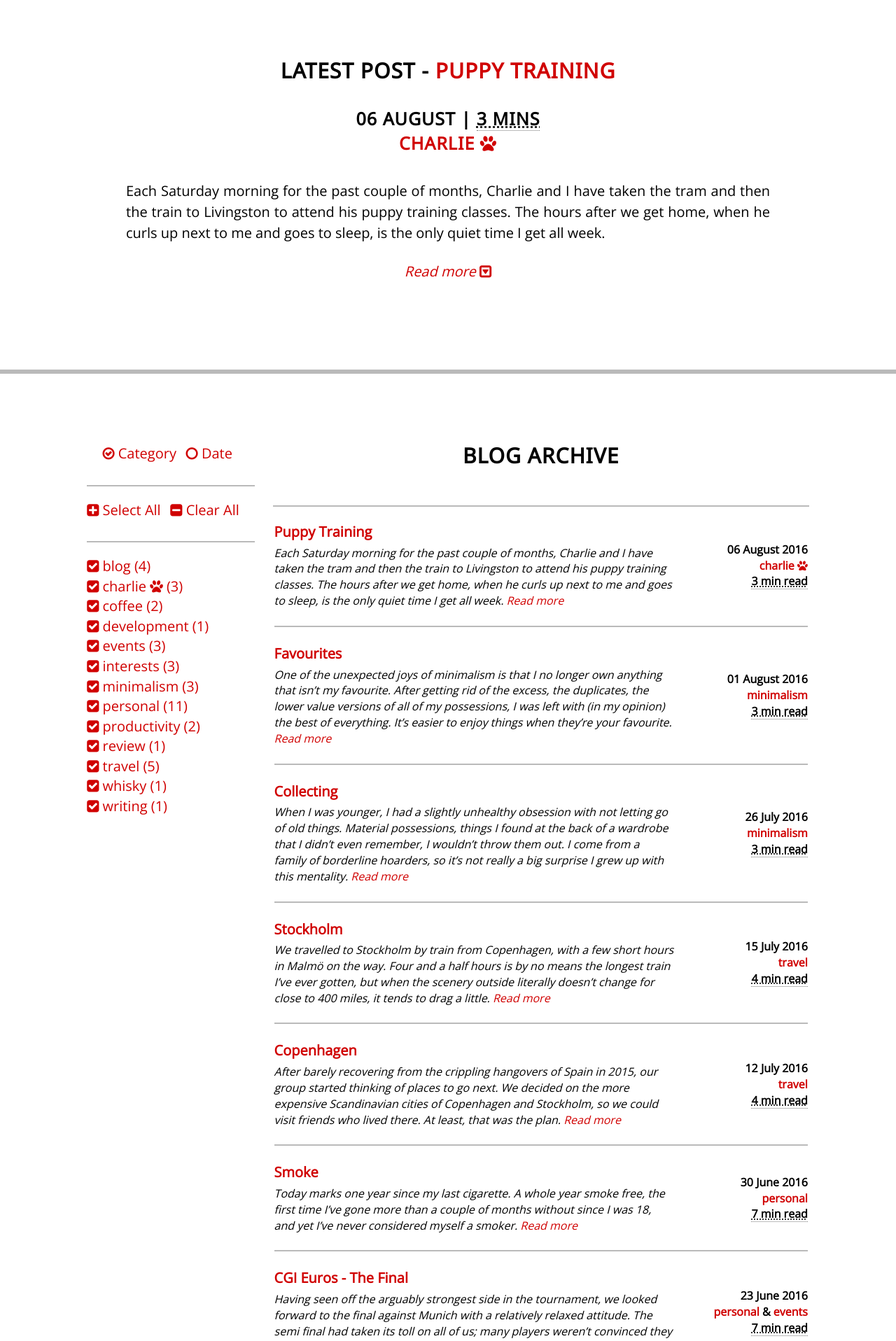
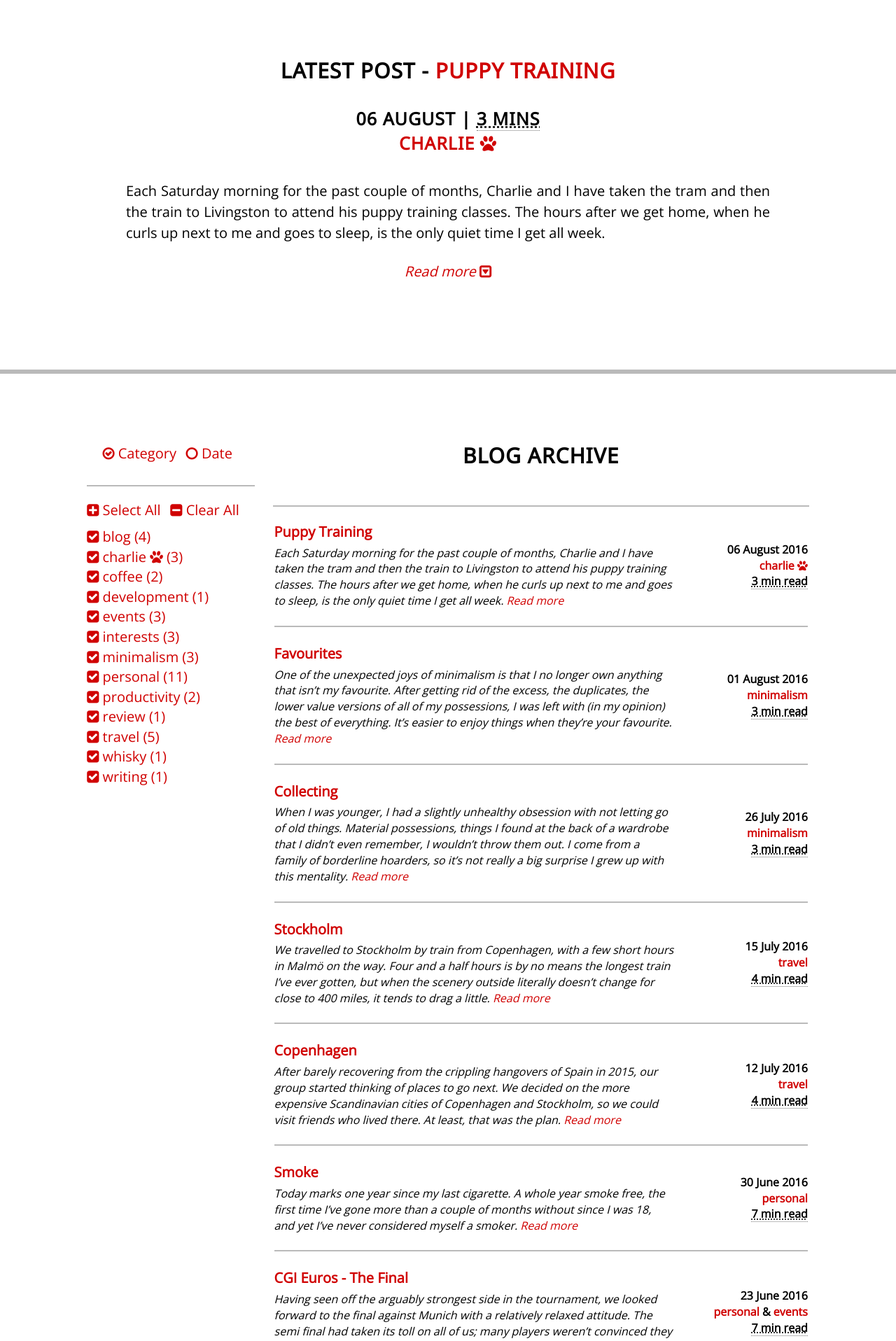
Before and after one commit to CameronD17/blog, a Jekyll site: the page built from index.html, in a window 1280 px wide. Shown: the part 306-2222 px from the top of the page at 70% size. Built offline with Jekyll 4.4.1, drawn with Linux system fonts in a browser that asks for light colours; nearby versions of some CDN libraries; comment, search, counter and statistics services are not loaded.

Commit message:
Minor tweak to filter menu

```diff
--- a/assets/js/blog.js
+++ b/assets/js/blog.js
@@ -48,10 +48,11 @@ $(window).resize(function() {
 
 function lockFilterPane(){
     var filterList = $('#filter-wrapper');
+    var postList = $('#blog-archive');
 
-    if ((($(window).height()) > filterList.height() + 100) && ((filterList.height() + 130) < $('#blog-archive').height()) && document.documentElement.clientWidth > 1040) {
-        var archiveTop          = $('#blog-archive').offset().top;
-        var archiveBottom       = archiveTop + $('#blog-archive').height();
+    if ((($(window).height()) > filterList.height() + 100) && ((filterList.height() + 130) < postList.height()) && document.documentElement.clientWidth > 1040) {
+        var archiveTop          = postList.offset().top;
+        var archiveBottom       = archiveTop + postList.height();
         var categoryListBottom  = $(window).scrollTop() + filterList.height();
 
         if (($(window).scrollTop() >= archiveTop) && (categoryListBottom <= archiveBottom)) {   // Enter Archive
--- a/index.html
+++ b/index.html
@@ -80,15 +80,14 @@ title:      Blog
                     <div id="filter-wrapper">
                         <ul class="list-inline filter-toggle">
                             <li><a class="filter-switch filter-on"><i class="fa fa-check-circle-o fa-fw"></i> Category</a></li>
-                            <li><a class="filter-switch filter-off"> <i class="fa fa-circle-o fa-fw"></i> Date</a></li>
+                            <li><a class="filter-switch filter-off"><i class="fa fa-circle-o fa-fw"></i> Date</a></li>
                         </ul>
                         <div class="post-divider"></div>
+                        <ul class="list-inline select-clear">
+                            <li><a class="all-posts selectall"><i class="fa fa-plus-square fa-fw"></i> Select All</a></li>
+                            <li><a class="all-posts clearall"><i class="fa fa-minus-square fa-fw"></i> Clear All</a></li>
+                        </ul>
                         <div id="category-list">
-                            <ul class="list-inline select-clear">
-                                <li><a class="all-posts selectall"><i class="fa fa-plus-square fa-fw"></i> Select All</a></li>
-                                <li><a class="all-posts clearall"><i class="fa fa-minus-square fa-fw"></i> Clear All</a></li>
-                            </ul>
-                            <div class="post-divider"></div>
                             <ul class="list-unstyled">
                             {% for tag in sortedtags %}
                                 <li><a class="category selected" id="{{ tag }}"><i class="fa fa-check-square fa-fw"></i> {{ tag }}{% if tag == "charlie" %} <i class="fa fa-paw fa-fw"></i>{% endif %} ({{ site.tags[tag] | size }})</a></li>
@@ -96,16 +95,11 @@ title:      Blog
                             </ul>
                         </div>
                         <div id="date-list" class="filter-hidden">
-                            <ul class="list-inline select-clear">
-                                <li><a class="all-posts selectall"><i class="fa fa-plus-square fa-fw"></i> Select All</a></li>
-                                <li><a class="all-posts clearall"><i class="fa fa-minus-square fa-fw"></i> Clear All</a></li>
-                            </ul>
-                            <div class="post-divider"></div>
                             <ul class="list-unstyled">
                             {% assign counter = 0 %}
                             {% for post in site.posts %}
-                                {% capture month %}{{ post.date | date: '%Y %b' }}{% endcapture %}
-                                {% capture prevmonth %}{{ post.previous.date | date: '%Y %b' }}{% endcapture %}
+                                {% capture month %}{{ post.date | date: '%b %Y' }}{% endcapture %}
+                                {% capture prevmonth %}{{ post.previous.date | date: '%b %Y' }}{% endcapture %}
                                 {% assign counter = counter | plus: 1 %}
                                 {% if month != prevmonth %}
                                     <li><a class="date selected" id="{{ post.date | date: '%b%Y' }}"><i class="fa fa-check-square fa-fw"></i> {{ post.date | date: '%b %Y' }} ({{ counter }})</a></li>
@@ -125,7 +119,7 @@ title:      Blog
                                 <td class="blog-teaser-title">No Posts Found</td>
                             </tr>
                             <tr>
-                                <td class="blog-teaser-excerpt">Please use the category filters on the right to select a category of posts to view, or click "Select All" to display the full archive of posts. The total number of posts in each category is listed in brackets next to the category name.</td>
+                                <td class="blog-teaser-excerpt">Please use the filters on the left to select a subset of posts to view, or click "Select All" to display the full archive of posts. The total number of posts in each filter is listed in brackets next to the filter name.</td>
                             </tr>
                             <tr>
                                 <td colspan="2"><div class="post-divider"></div></td>
```
